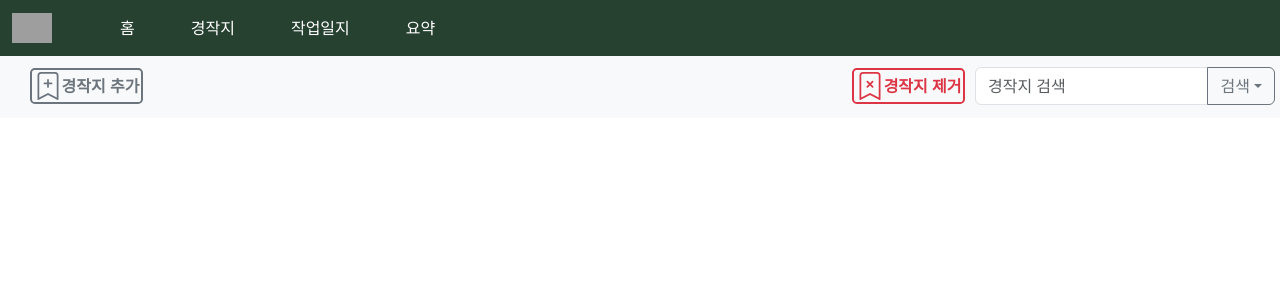
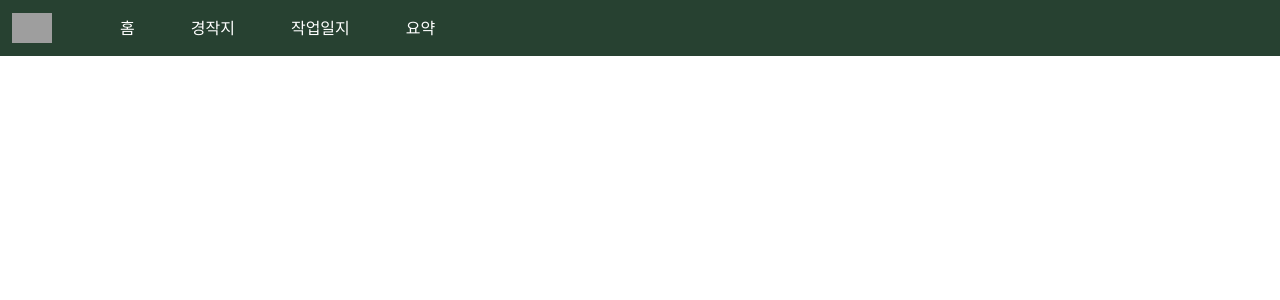
Before and after one commit to susong22/myagmo_final, a Django app: template agmo_myfarm/templates/workdiary/header.html in a window 1280 px wide. Shown: the top 300 px of the page. Run offline with Django 3.2, Linux system fonts and the light colour scheme; the template is opened without the code that fills it, so the values that code supplies are empty; parts of the project's set-up code (start-up, migrations or seed data) failed here and were passed over; grey boxes are pictures that could not be loaded.

Commit message:
Update header.html

```diff
--- a/agmo_myfarm/templates/workdiary/header.html
+++ b/agmo_myfarm/templates/workdiary/header.html
@@ -62,74 +62,6 @@
     </nav>
       <!--네비게이션 바 끝-->
 
-    <nav class="navbar navbar-expand-lg bg-body-tertiary" style="padding-bottom:0;">
-
-        <div class="button-container" id="buttonContainer">
-          <!-- 경작지 표시 -->
-          {% for farm in content|dictsort:"id" %}
-            {% if farm.is_selected %}
-              <button id="myButton-{{ farm.id }}" onclick="handleClick(this.id)" type="button" class="btn btn-success field-button" style="margin-left: 10px; margin-bottom: 10px; white-space: nowrap; --bs-btn-padding-y: .2rem; --bs-btn-padding-x: .7rem;">{{ farm.field_name }}</button>
-            {% else %}
-              <button id="myButton-{{ farm.id }}" onclick="handleClick(this.id)" type="button" class="btn btn-outline-success field-button" style="margin-left: 10px; margin-bottom: 10px; white-space: nowrap; --bs-btn-padding-y: .2rem; --bs-btn-padding-x: .7rem;">{{ farm.field_name }}</button>
-            {% endif %}
-          {% endfor %}
-
-        </div>
-          <!-- 경작지 추가 버튼 -->
-        <a href="{% url 'farm:add_farmfield' %}" style="margin-right: 10px; margin-left:30px; margin-bottom: 10px; white-space: nowrap;">
-          <button type="button" class="btn btn-outline-secondary" style="--bs-btn-padding-y: .0rem; --bs-btn-padding-x: .1rem; --bs-btn-border-radius: 0.3rem; border-width:2px; padding-bottom: 2px; padding-top: 2px;">
-            <div style=" display: flex; align-items: center;">
-              <svg xmlns="http://www.w3.org/2000/svg" width="28" height="28" fill="currentColor" class="bi bi-bookmark-plus" viewBox="0 0 16 16">
-                <path d="M2 2a2 2 0 0 1 2-2h8a2 2 0 0 1 2 2v13.5a.5.5 0 0 1-.777.416L8 13.101l-5.223 2.815A.5.5 0 0 1 2 15.5V2zm2-1a1 1 0 0 0-1 1v12.566l4.723-2.482a.5.5 0 0 1 .554 0L13 14.566V2a1 1 0 0 0-1-1H4z"/>
-                <path d="M8 4a.5.5 0 0 1 .5.5V6H10a.5.5 0 0 1 0 1H8.5v1.5a.5.5 0 0 1-1 0V7H6a.5.5 0 0 1 0-1h1.5V4.5A.5.5 0 0 1 8 4z"/>
-              </svg>
-              <div style="font-weight: 800;">경작지 추가</div>
-            </div>
-          </button>
-        </a>
-
-
-      <div class="collapse navbar-collapse" id="navbarSupportedContent" style="justify-content: end; position:relative; right:5px;">
-        <!-- 경작지 제거 버튼 -->
-        <a href="{% url 'farm:delete_farmfield' %}" style="position:relative; bottom:5px; white-space: nowrap;">
-          <button type="button" class="btn btn-outline-danger" style="--bs-btn-padding-y: .0rem; --bs-btn-padding-x: .1rem; --bs-btn-border-radius: 0.3rem; border-width:2px; padding-bottom: 2px; padding-top: 2px; margin-right: 10px;">
-            <div style=" display: flex; align-items: center;">
-              <svg xmlns="http://www.w3.org/2000/svg" width="28" height="28" fill="currentColor" class="bi bi-bookmark-x" viewBox="0 0 16 16">
-                <path fill-rule="evenodd" d="M6.146 5.146a.5.5 0 0 1 .708 0L8 6.293l1.146-1.147a.5.5 0 1 1 .708.708L8.707 7l1.147 1.146a.5.5 0 0 1-.708.708L8 7.707 6.854 8.854a.5.5 0 1 1-.708-.708L7.293 7 6.146 5.854a.5.5 0 0 1 0-.708z"/>
-                <path d="M2 2a2 2 0 0 1 2-2h8a2 2 0 0 1 2 2v13.5a.5.5 0 0 1-.777.416L8 13.101l-5.223 2.815A.5.5 0 0 1 2 15.5V2zm2-1a1 1 0 0 0-1 1v12.566l4.723-2.482a.5.5 0 0 1 .554 0L13 14.566V2a1 1 0 0 0-1-1H4z"/>
-              </svg>
-              <div style="font-weight: 800;">경작지 제거</div>
-            </div>
-          </button>
-        </a>
-
-
-        <!--검색창-->
-        <div class="d-flex" style="width:300px; position: relative; bottom: 5px;">
-
-            <div class="input-group mb-3" style="position: relative; top: 8px;">
-              <input type="text" class="form-control" id="searchInput" placeholder="경작지 검색" aria-label="경작지 검색">
-              <button class="btn btn-outline-secondary dropdown-toggle" type="button" data-bs-toggle="dropdown" id="searchButton" aria-expanded="false">검색</button>
-              <ul class="dropdown-menu dropdown-menu-end" id="searchResults">
-                <!-- 검색 결과가 여기에 추가될 것입니다. -->
-              </ul>
-            </div>
-
-        </div>
-      </div>
-    </nav>
-    <script type="text/javascript" src="{% static 'js/field.js' %}"></script>
-    <script>
-      var buttonContainer = document.getElementById('buttonContainer');
-
-      // 마우스 휠 이벤트 리스너 등록
-      buttonContainer.addEventListener('wheel', function (event) {
-        // event.deltaX 값에 따라 좌우로 스크롤
-        buttonContainer.scrollLeft += 0.1*event.deltaY;
-        // 이벤트 전파 중지
-        event.preventDefault();
-      });
-    </script>
   </body>
 
 </html>
```
